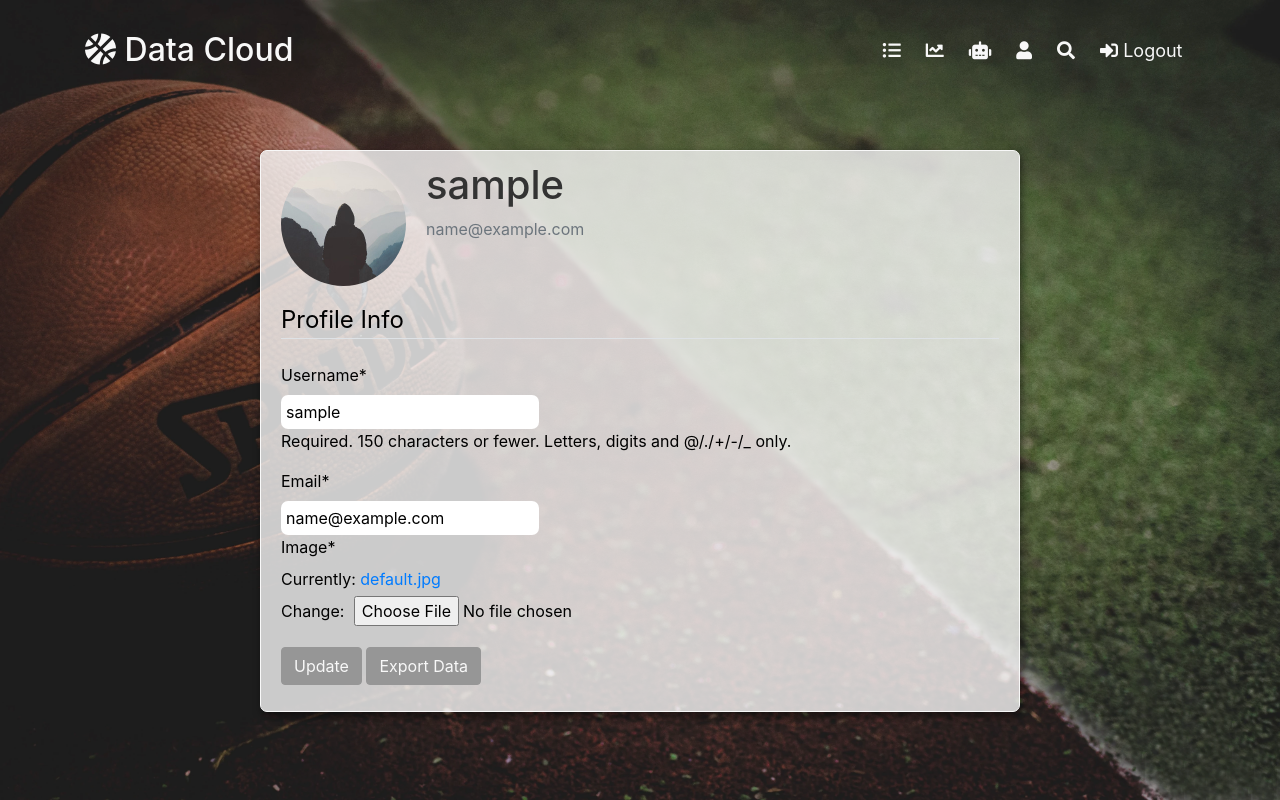
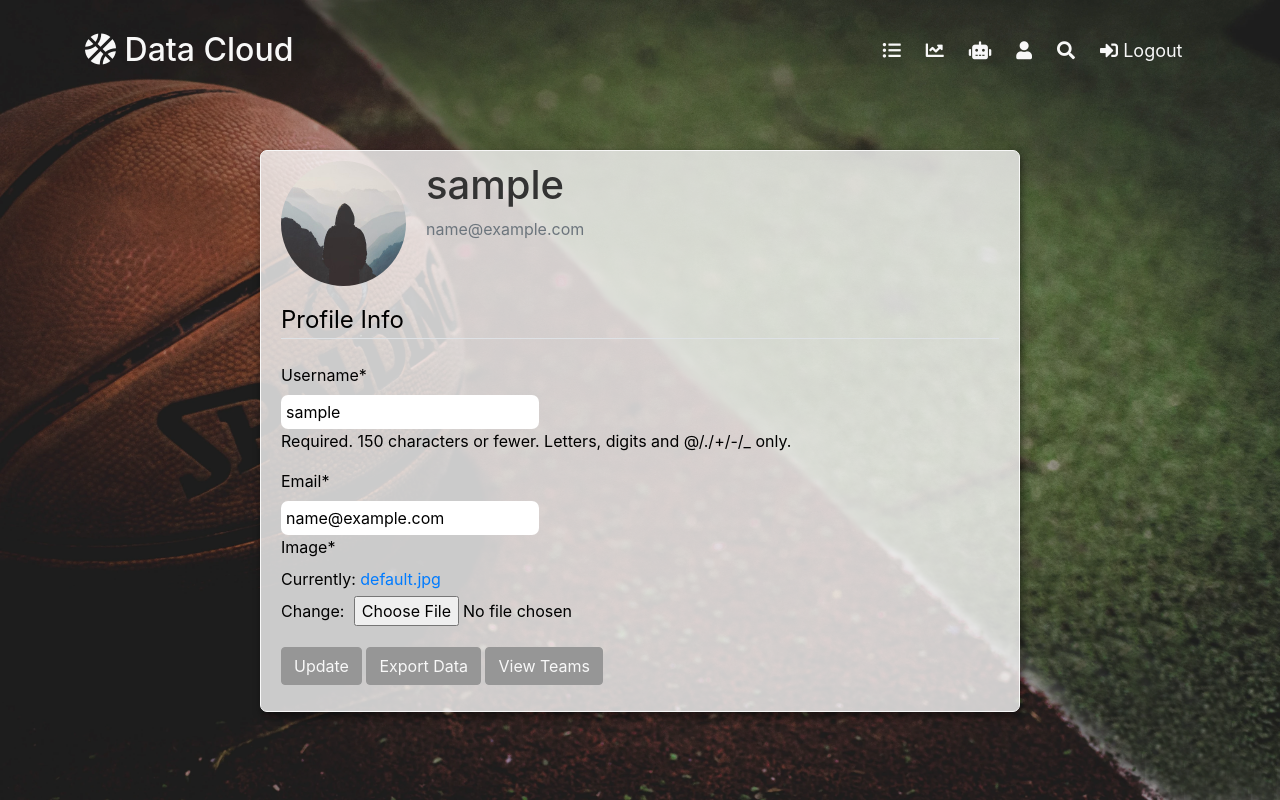
Before and after one commit to insionCEO/NBA-Sports-Betting-ML, a Django app: page /profile/ in a window 1280 px wide. Run offline with Django 3.2, Linux system fonts and the light colour scheme; the visitor is signed in with stand-in values (Sample User, id 1); some libraries are stand-ins or nearby versions.

Commit message:
Update profile.html

```diff
--- a/users/templates/users/profile.html
+++ b/users/templates/users/profile.html
@@ -24,6 +24,7 @@
       <div class="form-group">
         <button class="btn btn-grey" style="" type="submit">Update</button>
         <a class="btn btn-grey" style="" href="{% url 'export-games'%}">Export Data</a>
+        <a class="btn btn-grey" style="" href="{% url 'team-list'%}">View Teams</a>
 
       </div>
     </div>
```
